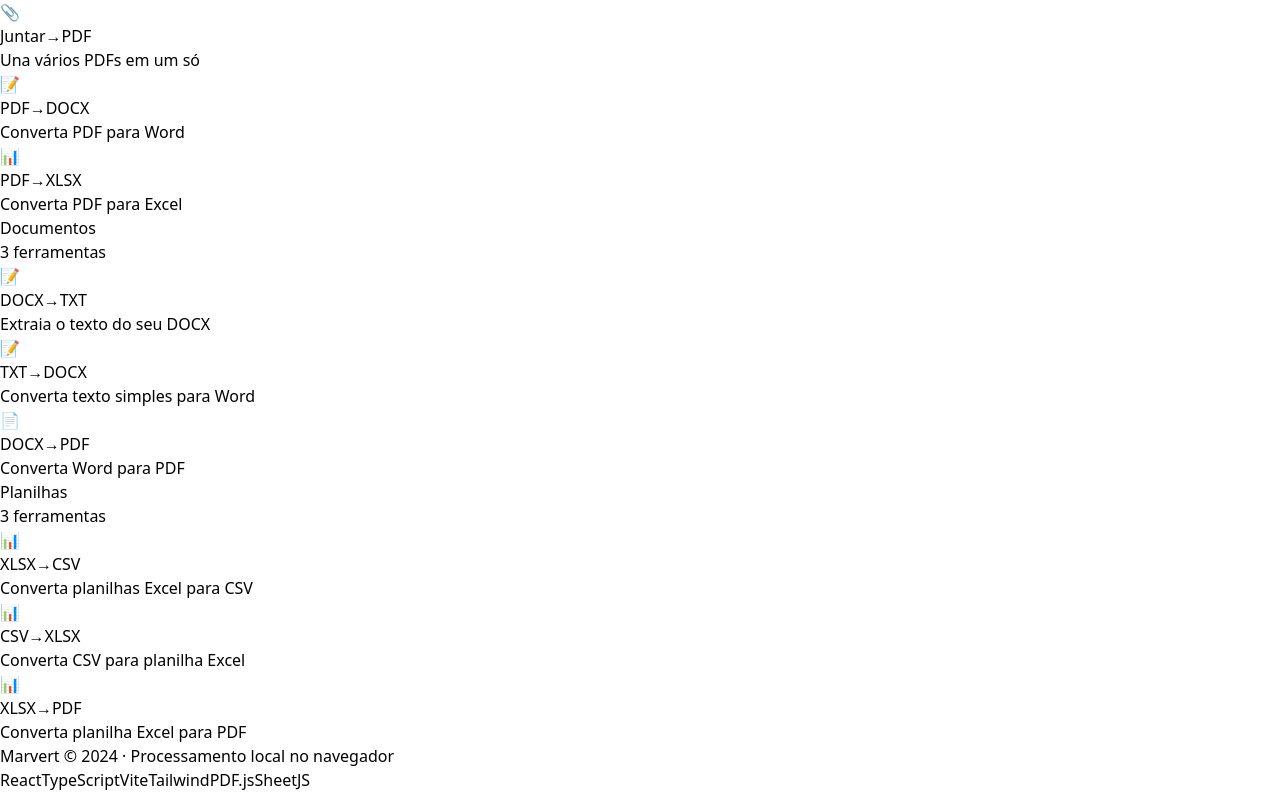
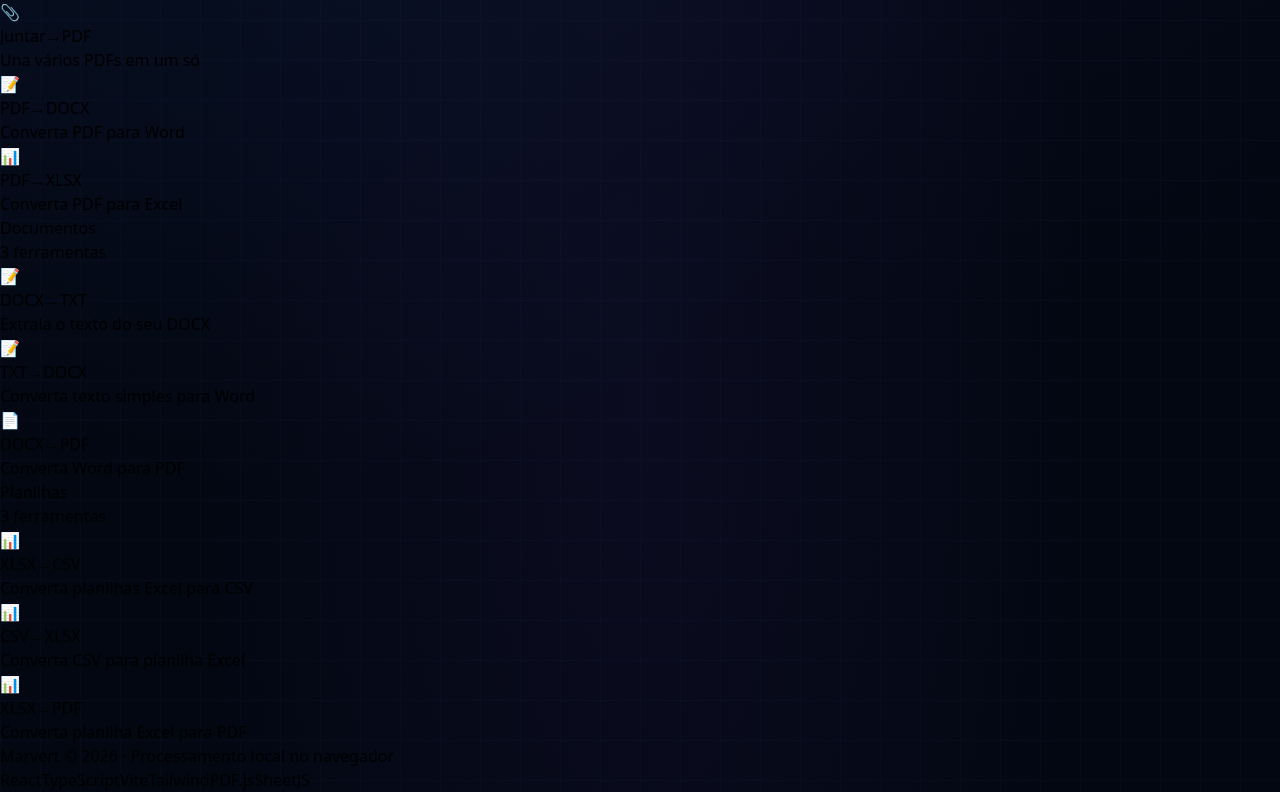
Before and after one commit to mandre-dev/Marvert, a React (Vite) app: page / in a window 1280 px wide. Shown: the part 1220-2012 px from the top of the page. Built offline with nearby package versions, Linux system fonts and the light colour scheme.

Commit message:
style: add animated background, custom logo and header improvements

```diff
--- a/src/App.tsx
+++ b/src/App.tsx
@@ -14,7 +14,18 @@ import ImageToPdfPage from './pages/ImageToPdfPage'
 function App() {
   return (
     <BrowserRouter>
-      <div className="min-h-screen bg-gray-950 text-white">
+      <div className="min-h-screen text-white" style={{
+        backgroundColor: '#030712',
+        backgroundImage: `
+          radial-gradient(ellipse at 20% 50%, rgba(59, 130, 246, 0.08) 0%, transparent 50%),
+          radial-gradient(ellipse at 80% 20%, rgba(99, 102, 241, 0.08) 0%, transparent 50%),
+          radial-gradient(ellipse at 50% 80%, rgba(139, 92, 246, 0.06) 0%, transparent 50%),
+          linear-gradient(rgba(99, 102, 241, 0.03) 1px, transparent 1px),
+          linear-gradient(90deg, rgba(99, 102, 241, 0.03) 1px, transparent 1px)
+        `,
+        backgroundSize: '100% 100%, 100% 100%, 100% 100%, 40px 40px, 40px 40px',
+        animation: 'bgMove 8s ease-in-out infinite alternate'
+      }}>
         <Header />
         <Routes>
           <Route path="/" element={<Home />} />
--- a/src/components/Header.tsx
+++ b/src/components/Header.tsx
@@ -3,7 +3,7 @@ function Header() {
     <header className="border-b border-gray-800 px-4 sm:px-6 py-4 flex items-center justify-between">
       <div className="flex items-center gap-3">
         <img src="/logo.png" alt="Marvert" className="w-10 h-10 rounded-lg" />
-        <span className="text-lg sm:text-xl font-bold tracking-tight">
+        <span className="text-lg sm:text-xl font-bold tracking-tight text-white">
           Mar<span className="text-blue-500">vert</span>
         </span>
       </div>
--- a/src/index.css
+++ b/src/index.css
@@ -1,3 +1,9 @@
 @tailwind base;
 @tailwind components;
 @tailwind utilities;
+
+@keyframes bgMove {
+  0% { background-position: 0% 0%, 0% 0%, 0% 0%, 0px 0px, 0px 0px; }
+  50% { background-position: 30% 50%, 70% 20%, 50% 80%, 0px 0px, 0px 0px; }
+  100% { background-position: 80% 100%, 20% 80%, 90% 10%, 0px 0px, 0px 0px; }
+}
--- a/src/pages/Home.tsx
+++ b/src/pages/Home.tsx
@@ -113,7 +113,7 @@ function Home() {
       {/* Footer */}
       <div className="mt-16 pt-8 border-t border-gray-800 flex flex-col sm:flex-row items-center justify-between gap-4">
         <div className="text-xs text-gray-600">
-          Marvert © 2024 · Processamento local no navegador
+          Marvert © 2026 · Processamento local no navegador
         </div>
         <div className="flex gap-2 flex-wrap justify-center">
           {['React', 'TypeScript', 'Vite', 'Tailwind', 'PDF.js', 'SheetJS'].map((tech) => (
```
